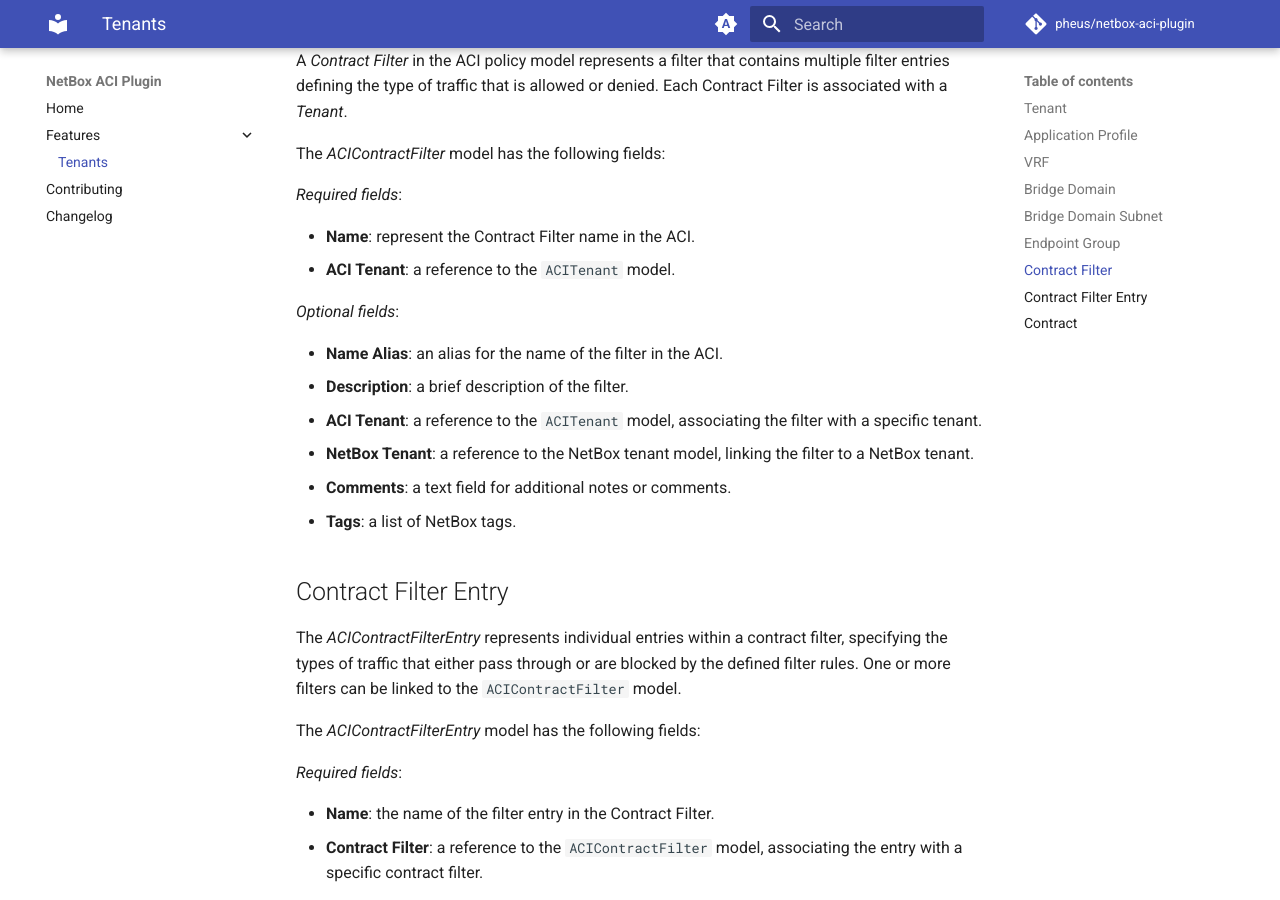
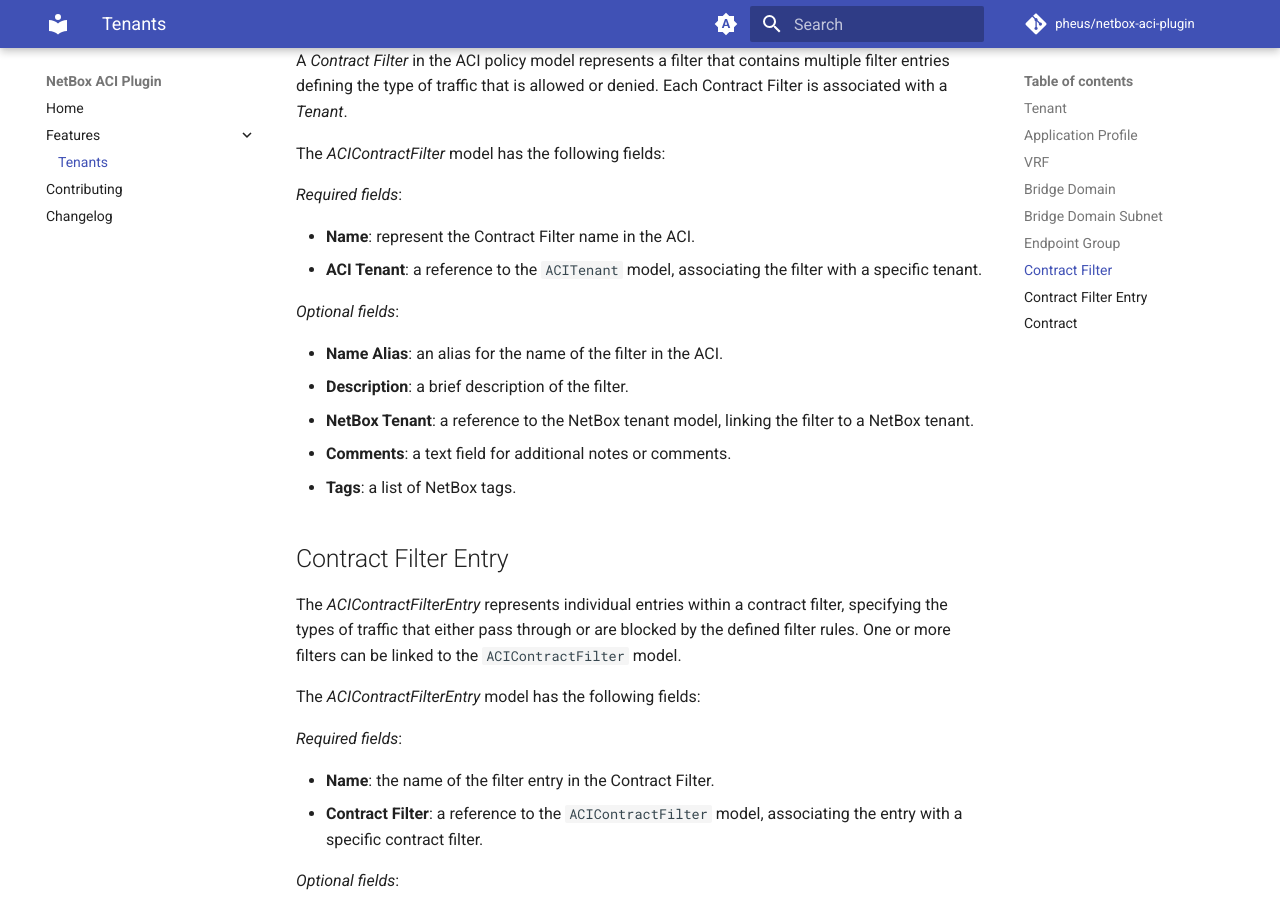
Before and after one commit to pheus/netbox-aci-plugin, an MkDocs documentation site: the page built from docs/features/tenants.md, in a window 1280 px wide and 900 px high, scrolled down 6712 px. Built offline with MkDocs 1.6.1 and Material for MkDocs 9.7.7, drawn with Linux system fonts in a browser that asks for light colours; comment, search, counter and statistics services are not loaded.

Commit message:
docs(contracts): Remove the optional ACI Tenant field

```diff
--- a/docs/features/tenants.md
+++ b/docs/features/tenants.md
@@ -304,14 +304,13 @@ The *ACIContractFilter* model has the following fields:
 *Required fields*:
 
 - **Name**: represent the Contract Filter name in the ACI.
-- **ACI Tenant**: a reference to the `ACITenant` model.
+- **ACI Tenant**: a reference to the `ACITenant` model, associating the filter
+  with a specific tenant.
 
 *Optional fields*:
 
 - **Name Alias**: an alias for the name of the filter in the ACI.
 - **Description**: a brief description of the filter.
-- **ACI Tenant**: a reference to the `ACITenant` model, associating the filter
-  with a specific tenant.
 - **NetBox Tenant**: a reference to the NetBox tenant model, linking the filter
   to a NetBox tenant.
 - **Comments**: a text field for additional notes or comments.
```
